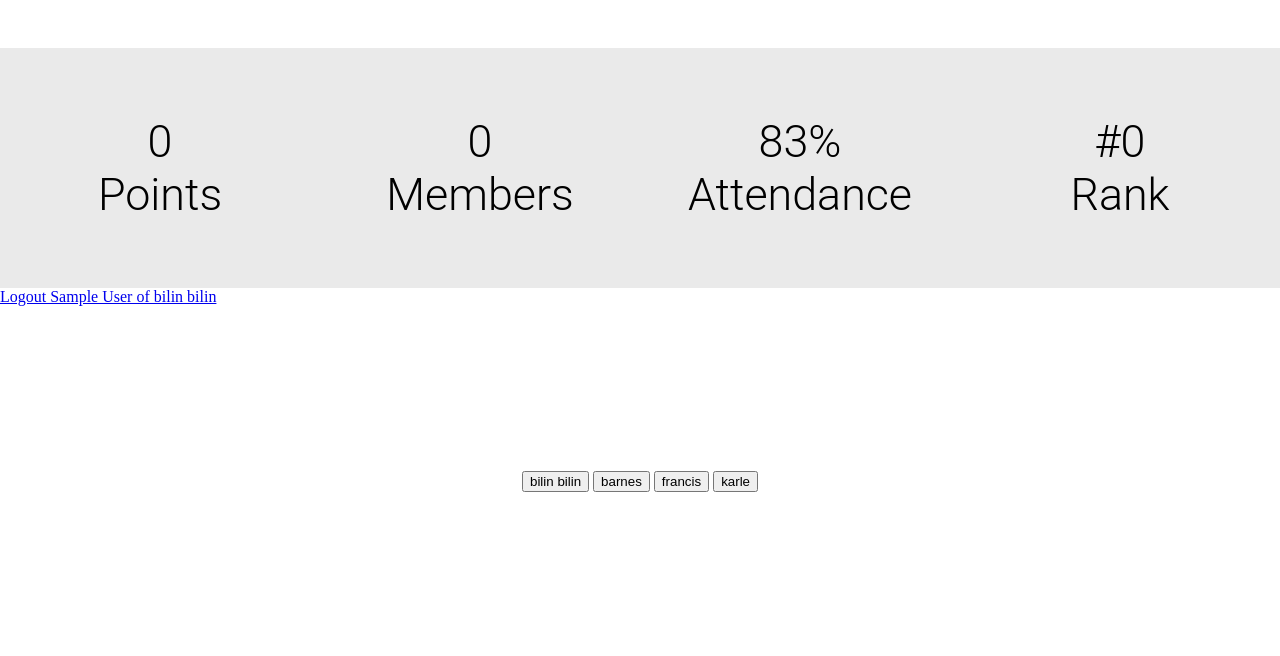
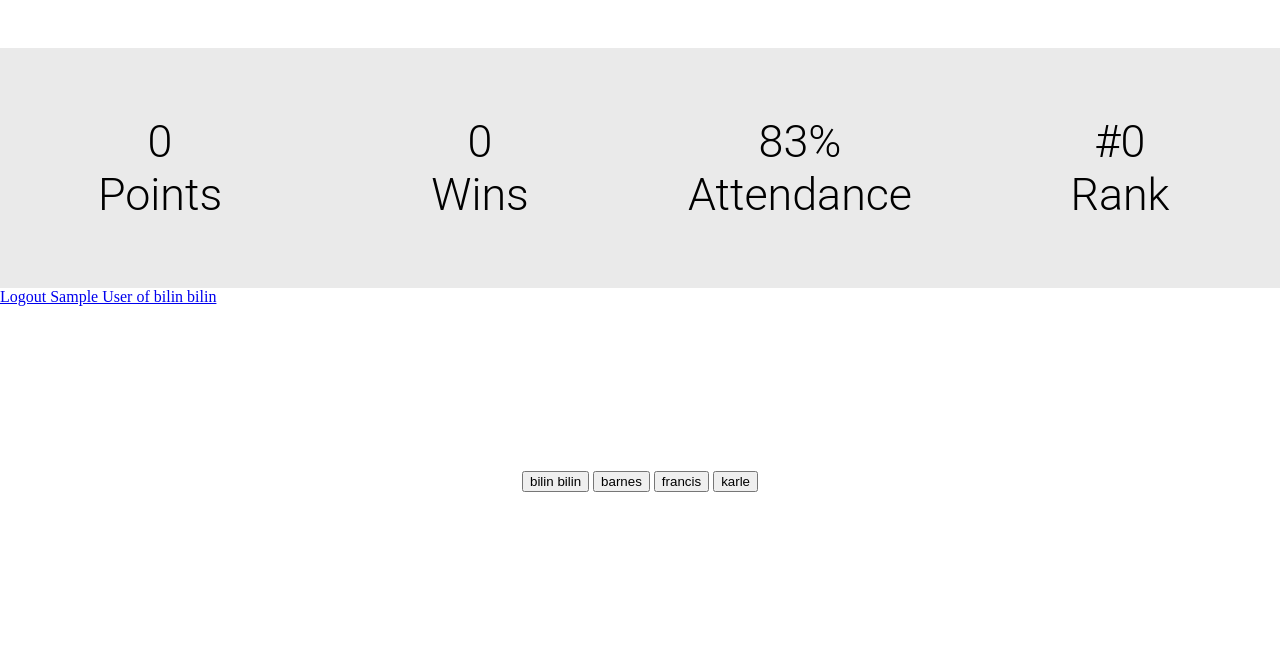
Before and after one commit to Samdvich/CompUI, a PHP site: page /summary.php in a window 1280 px wide. Shown: the part 144-800 px from the top of the page. Run offline with PHP 8.4, Linux system fonts and the light colour scheme; the visitor is signed in with stand-in values (Sample User, id 1).

Commit message:
Change 'members' to 'wins'
Members isn't as relevant, or important to the summary page as wins are. The members count may be added back as an addition later.

```diff
--- a/summary.php
+++ b/summary.php
@@ -60,10 +60,10 @@
               <br>
               Points
           </span>
-          <span id='members'>
+          <span id='wins'>
               0
               <br>
-              Members
+              Wins
           </span>
           <span id='attendance'>
               83%
```
